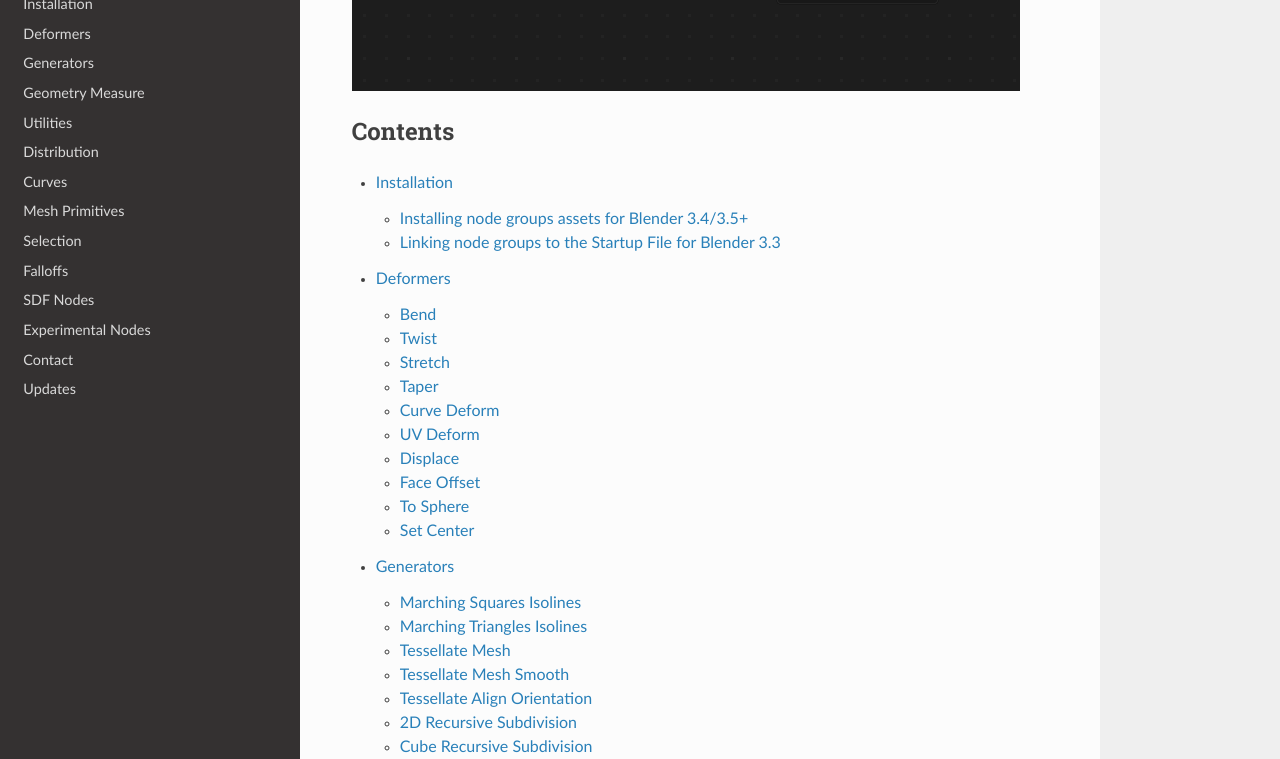
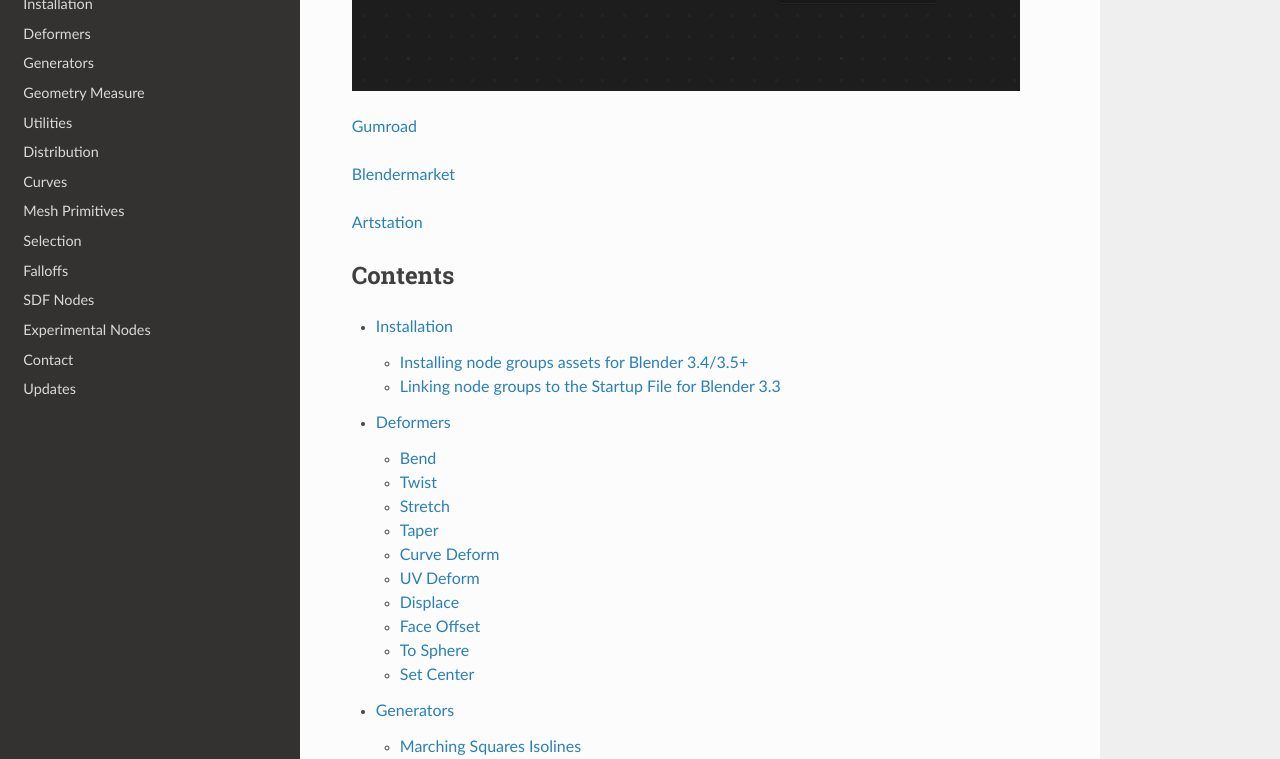
Before and after one commit to higgsas/higgsas_geo_nodes_manual, a Sphinx documentation site: the page built from docs/index.rst, in a window 1280 px wide and 900 px high, scrolled down 783 px, cut to the strip 141-900 px from the top of the window. Built offline with Sphinx 7.4.7 and the Read the Docs theme 2.0.0, drawn with Linux system fonts in a browser that asks for light colours.

Commit message:
Update index.rst

```diff
--- a/docs/index.rst
+++ b/docs/index.rst
@@ -4,8 +4,11 @@ Higgsas geometry nodes groups manual
 .. image:: images/geomainp.jpeg
 .. image:: images/search2.PNG
 
+`Gumroad <https://higgsas.gumroad.com/l/wrusot>`_
 
+`Blendermarket <https://blendermarket.com/products/geometry-nodes-groups>`_
 
+`Artstation <https://www.artstation.com/marketplace/p/Wm5o5/higgsas-blender-3-3-3-4-3-5-geometry-nodes-groups-toolset-pack>`_
 
 Contents
 --------
```
